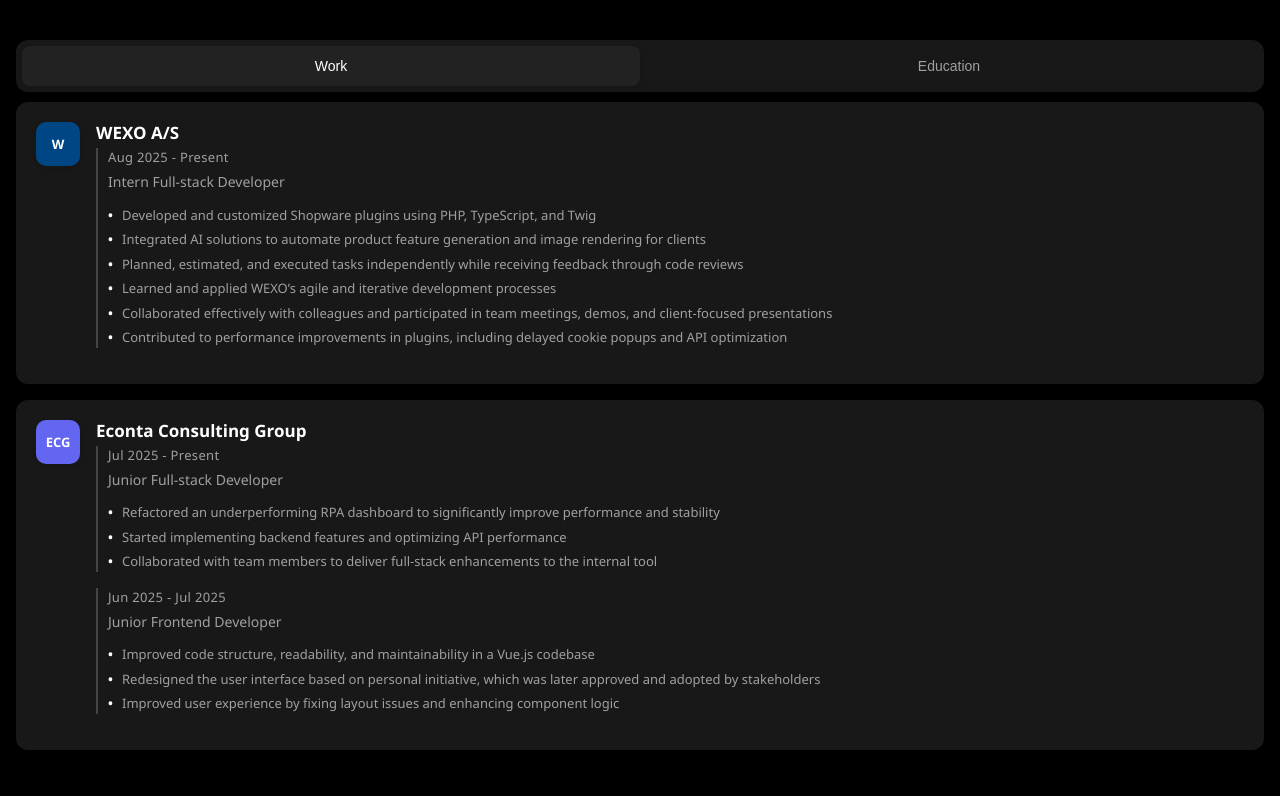
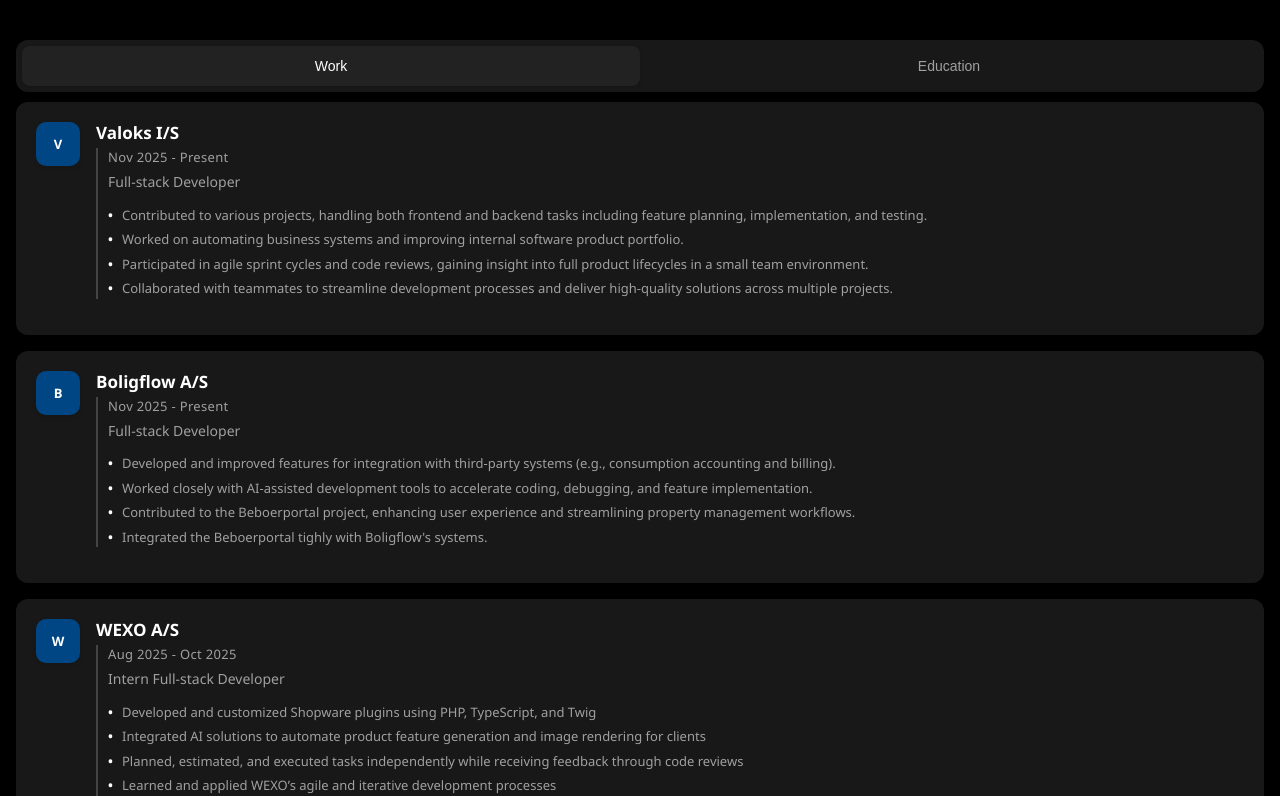
Before and after one commit to MikkelVibe/Portfolio, a Vue app: page / in a window 1280 px wide. Shown: the part 871-1667 px from the top of the page. Built offline with nearby package versions, Linux system fonts and the light colour scheme.

Commit message:
Added more work experience and updated timeline to display correct initials with I/S

```diff
--- a/public/assets/timeline.json
+++ b/public/assets/timeline.json
@@ -59,7 +59,7 @@
           "highlights": [
             "Refactored an underperforming RPA dashboard to significantly improve performance and stability",
             "Started implementing backend features and optimizing API performance",
-            "Collaborated with team members to deliver full-stack enhancements to the internal tool"
+            "Collaborated with team members to deliver full‐stack enhancements to the internal tool"
           ],
           "projects": []
         },
@@ -83,17 +83,57 @@
       "color": "#004684",
       "roles": [
         {
-          "position": "Intern Full-stack Developer",
+          "position": "Intern Full‐stack Developer",
           "from": "2025-08",
-          "to": null,
-          "description": "Worked across both frontend and backend systems, focusing on feature development, plugin customization in Shopware, AI integration for client solutions, and performance improvements. Gained experience in professional project workflows, agile development, and collaborating with cross-functional teams.",
+          "to": "2025-10",
+          "description": "Worked across both frontend and backend systems, focusing on feature development, plugin customization in Shopware, AI integration for client solutions, and performance improvements. Gained experience in professional project workflows, agile development, and collaborating with cross‐functional teams.",
           "highlights": [
             "Developed and customized Shopware plugins using PHP, TypeScript, and Twig",
             "Integrated AI solutions to automate product feature generation and image rendering for clients",
             "Planned, estimated, and executed tasks independently while receiving feedback through code reviews",
             "Learned and applied WEXO’s agile and iterative development processes",
-            "Collaborated effectively with colleagues and participated in team meetings, demos, and client-focused presentations",
+            "Collaborated effectively with colleagues and participated in team meetings, demos, and client‐focused presentations",
             "Contributed to performance improvements in plugins, including delayed cookie popups and API optimization"
+          ],
+          "projects": []
+        }
+      ]
+    },
+    {
+      "id": 3,
+      "company": "Boligflow A/S",
+      "color": "#004684",
+      "roles": [
+        {
+          "position": "Full-stack Developer",
+          "from": "2025-11",
+          "to": null,
+          "description": "Worked across both frontend and backend systems for Boligflow, a SaaS platform for automated property administration. Collaborated with AI-assisted tools to accelerate development of various platform components, including the Beboerportal. Focused on automating workflows, enhancing integration features, and improving user experience for housing and commercial clients using Laravel, PHP, and Blade templates.",
+          "highlights": [
+            "Developed and improved features for integration with third-party systems (e.g., consumption accounting and billing).",
+            "Worked closely with AI-assisted development tools to accelerate coding, debugging, and feature implementation.",
+            "Contributed to the Beboerportal project, enhancing user experience and streamlining property management workflows.",
+            "Integrated the Beboerportal tighly with Boligflow's systems."
+          ],
+          "projects": []
+        }
+      ]
+    },
+    {
+      "id": 4,
+      "company": "Valoks I/S",
+      "color": "#004684",
+      "roles": [
+        {
+          "position": "Full-stack Developer",
+          "from": "2025-11",
+          "to": null,
+          "description": "Worked across multiple projects on both frontend and backend tasks for Valoks, a Danish software house. Gained experience designing scalable systems, optimizing automation workflows, and contributing to diverse client and internal projects using modern web technologies.",
+          "highlights": [
+            "Contributed to various projects, handling both frontend and backend tasks including feature planning, implementation, and testing.",
+            "Worked on automating business systems and improving internal software product portfolio.",
+            "Participated in agile sprint cycles and code reviews, gaining insight into full product lifecycles in a small team environment.",
+            "Collaborated with teammates to streamline development processes and deliver high-quality solutions across multiple projects."
           ],
           "projects": []
         }
--- a/src/components/TimeLine.vue
+++ b/src/components/TimeLine.vue
@@ -120,7 +120,7 @@
 
 const getInitials = (name) => {
     if (!name) return '?'
-    name = name.replace("A/S", "");
+    name = name.replace("A/S", "").replace("I/S", "");
     return name.split(' ').map(word => word.charAt(0)).join('').substring(0, 3).toUpperCase()
 }
 </script>
```
